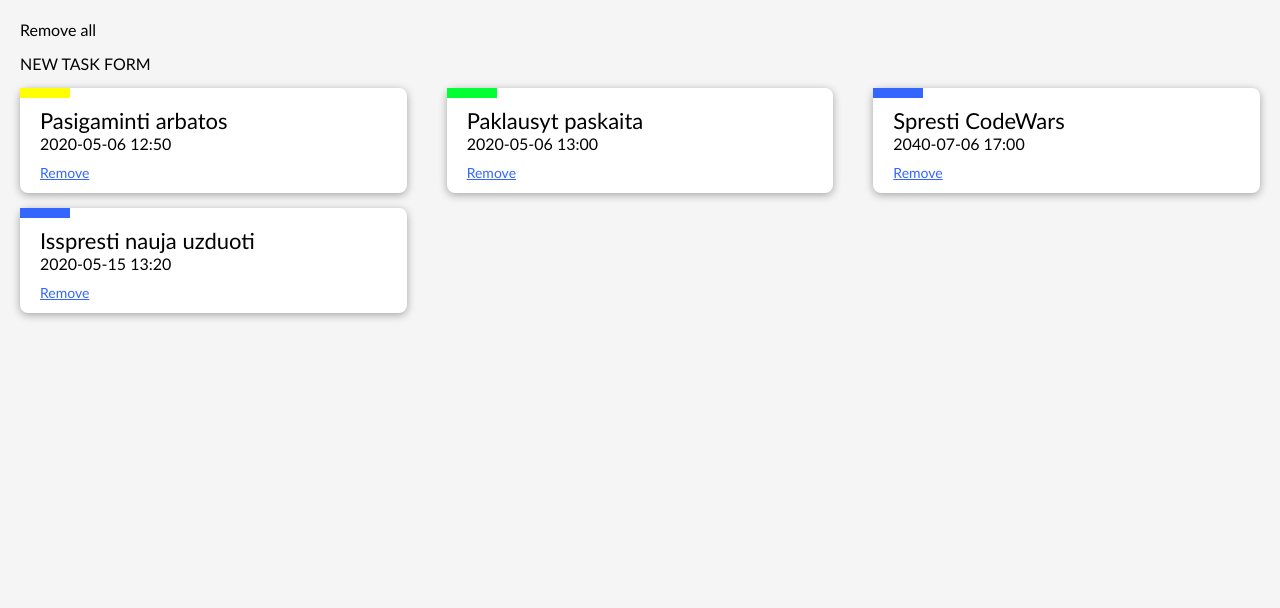
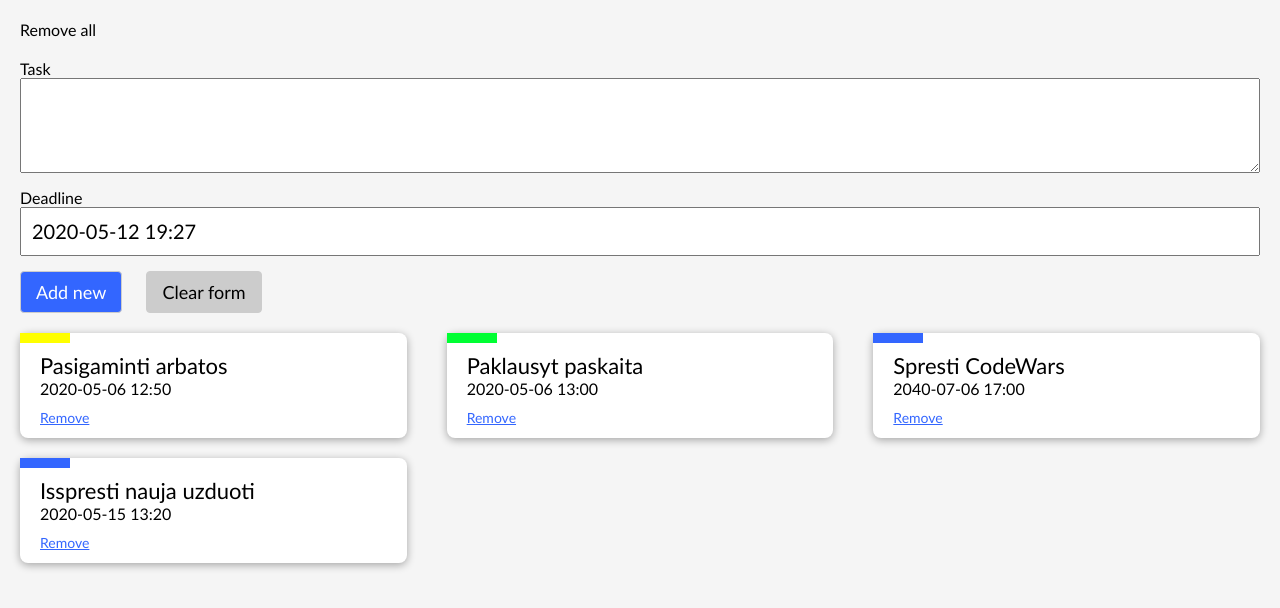
Before and after one commit to Apilv/ToDo-List, a plain HTML site: page index.html in a window 1280 px wide. Drawn offline with Linux system fonts and the light colour scheme.

Commit message:
Clearing-form + Darbo registravimo forma

```diff
--- a/css/style.css
+++ b/css/style.css
@@ -11,7 +11,7 @@ body {
         ".";
     width: 100%;
     padding: 20px;
-    gap: 15px 40px;
+    gap: 20px 40px;
 }
     .container > .global-actions {
         display: inline-block;
@@ -23,6 +23,66 @@ body {
         display: inline-block;
         grid-area: newTodo;
     }
+
+        .container > .form > fieldset {
+            display: inline-block;
+            width: 100%;
+            margin-bottom: 15px;
+            border: none;
+        }
+            .form > fieldset > label {
+                display: inline-block;
+                width: 100%;
+            }
+            .form > fieldset > textarea {
+                display: inline-block;
+                width: 100%;
+                min-height: 95px;
+                height: 95px;
+                max-height: 270px;
+                padding: 10px;
+                line-height: 25px;
+                font-size: 20px;
+                resize: vertical;
+            }
+            .form > fieldset > input {
+                display: inline-block;
+                width: 100%;
+                padding: 10px;
+                line-height: 25px;
+                font-size: 20px;
+            }
+        .container > .form > .actions {
+            display: inline-block;
+            width: 100%;
+        }
+            .form > .actions > .btn {
+                display: inline-block;
+                padding: 10px 15px;
+                margin-right: 20px;
+                border: 1px solid #ccc;
+                background-color: #36f;
+                border-radius: 4px;
+                color: #fff;
+                line-height: 20px;
+                font-size: 18px;
+                cursor: pointer;
+            }
+                .form > .actions > .btn:hover {
+                    display: inline-block;
+                    box-shadow: 0 2px 8px #0005;
+                }
+                .form > .actions > .btn.add {
+                }
+                    .form > .actions > .btn.add:hover {
+                    }
+                .form > .actions > .btn.clear {
+                    background-color: #ccc;
+                    color: #000;
+                }
+                    .form > .actions > .btn.clear:hover {
+                    }
+
     .container > .item {
         display: inline-block;
         padding: 20px 20px 10px;
--- a/index.html
+++ b/index.html
@@ -14,12 +14,24 @@
             <div class="action remove">Remove all</div>
         </div>
         <form class="form">
-            NEW TASK FORM
-        </form>
+            <fieldset>
+                <label for="task">Task</label>
+                <textarea name="task"></textarea>
+            </fieldset>
+            <fieldset>
+                <label for="deadline">Deadline</label>
+                <input type="text" name="deadline"  placeholder="YYYY-MM-DD HH-MM">
+            </fieldset>
+            <div class="actions">
+                <div class="btn add">Add new</div>
+                <div class="btn clear">Clear form</div>
+            </div>
+</form>
     </div>
     </div>
     <script src="./js/data/todos.js"></script>
     <script src="./js/todo.js"></script>
+
 </body>
 
 </html>
--- a/js/todo.js
+++ b/js/todo.js
@@ -53,3 +53,77 @@ function actionRemoveAllTodoItems(event) {
         allTodoItems[i].remove();
     }
 }
+
+//---------Formos veiksmai---------
+
+const DOMform = document.querySelector('.form');
+const DOMtaskTextarea = DOMform.querySelector('textarea[name="task"]');
+const DOMdeadlineInput = DOMform.querySelector('input[name="deadline"]');
+const DOMformActions = DOMform.querySelector('.actions');
+const DOMformAdd = DOMformActions.querySelector('.btn.add');
+const DOMformClear = DOMformActions.querySelector('.btn.clear');
+
+DOMdeadlineInput.value = formatedDate(86400000);
+
+DOMformClear.addEventListener('click', clearForm);
+
+function clearForm() {
+    DOMtaskTextarea.value = '';
+    DOMdeadlineInput.value = '';
+}
+
+
+DOMformAdd.addEventListener('click', addNewTodoItem);
+
+function addNewTodoItem() {
+    let newTodo = {
+        description: DOMtaskTextarea.value.trim(),
+        created_on: formatedDate(),
+        deadline: DOMdeadlineInput.value.trim(),
+        status: 'todo'
+    };
+
+    if (newTodo.description.length === 0) {
+        return alert('ERROR: tuscias aprasymas');
+    }
+
+    if (newTodo.deadline.length > 0 &&
+        (new Date(newTodo.deadline)).toString() === 'Invalid Date') {
+        return alert('ERROR: nevalidus deadline');
+    }
+
+    todo_list.push(newTodo);
+
+    return;
+}
+
+//--------Laiko logika-------
+
+function formatedDate(deltaTime = 0) {
+    let now = new Date();
+
+    if (deltaTime !== 0) {
+        now = new Date(Date.now() + deltaTime);
+    }
+
+    let minutes = now.getMinutes();
+    let hours = now.getHours();
+    let days = now.getDate();
+    let month = now.getMonth() + 1;
+    const year = now.getFullYear();
+
+    if (minutes < 10) {
+        minutes = '0' + minutes;
+    }
+    if (hours < 10) {
+        hours = '0' + hours;
+    }
+    if (days < 10) {
+        days = '0' + days;
+    }
+    if (month < 10) {
+        month = '0' + month;
+    }
+
+    return year + '-' + month + '-' + days + ' ' + hours + ':' + minutes;
+}
```
